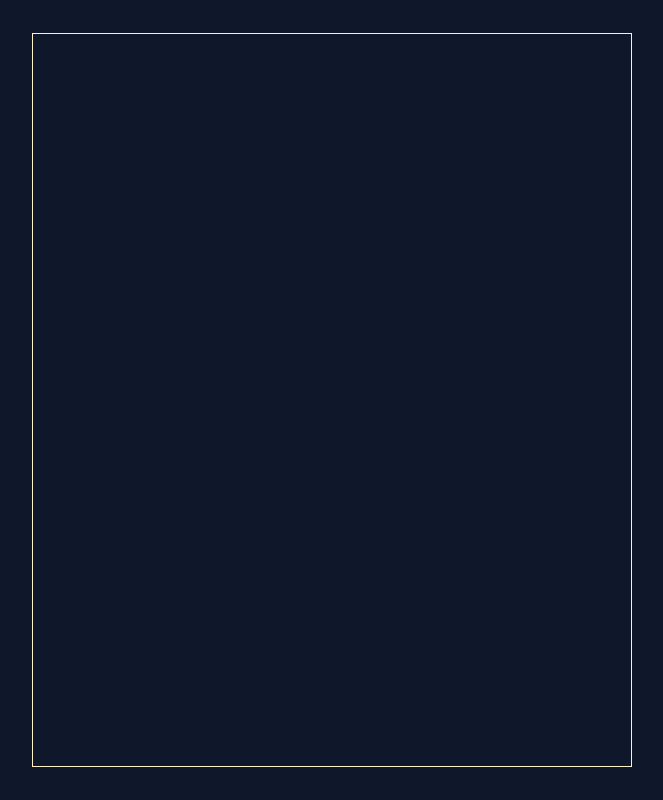
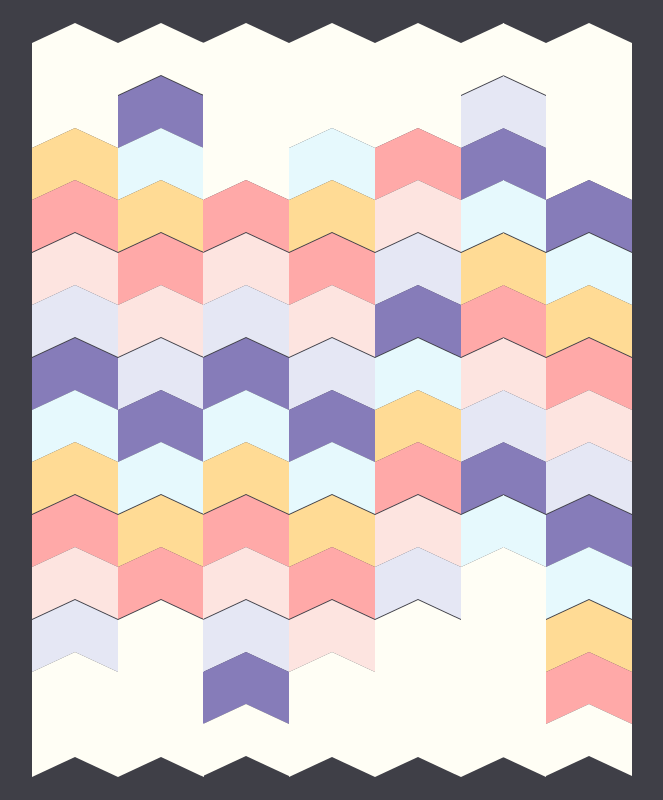
Before and after one commit to aweidele-projects/blanket-pattern, a React (Vite) app: page / in a window 1280 px wide. Shown: the whole page, without its empty margins (308-971 px from the left). Built offline with nearby package versions, Linux system fonts and the light colour scheme.

Commit message:
Apply swatches

```diff
--- a/index.html
+++ b/index.html
@@ -6,7 +6,7 @@
     <meta name="viewport" content="width=device-width, initial-scale=1.0" />
     <title>Chevron Panel Knit Baby Blanket</title>
   </head>
-  <body class="bg-slate-900">
+  <body class="bg-zinc-700">
     <div id="root"></div>
     <script type="module" src="/src/main.jsx"></script>
   </body>
--- a/src/components/Blanket.jsx
+++ b/src/components/Blanket.jsx
@@ -1,16 +1,15 @@
 import { useState } from "react";
 import { pattern, colors, patternColumns } from "../inc/pattern";
+import { Swatch } from "./Swatch";
 
 export const Blanket = () => {
   const [swatchColors, setSwatchColors] = useState(colors);
-  console.log(swatchColors);
-  console.log(patternColumns(pattern));
 
   return (
-    <div className="aspect-blanket border border-amber-100 w-full max-w-150">
+    <div className="aspect-blanket w-full max-w-150">
       <div className="h-full grid grid-cols-(--blanket-cols) grid-rows-(--blanket-rows)">
-        {[...Array(98)].map((e, i) => (
-          <div key={i}></div>
+        {patternColumns(pattern).map((swatch, i) => (
+          <Swatch key={i} swatch={swatch} color={swatchColors[swatch.color]} />
         ))}
       </div>
     </div>
--- a/src/components/Swatch.jsx
+++ b/src/components/Swatch.jsx
@@ -1,3 +1,9 @@
-export const Swatch = ({ color, span }) => {
-  return <div></div>;
+export const Swatch = ({ color, swatch }) => {
+  console.log(swatch);
+  return (
+    <div className="flex" style={{ gridColumn: swatch.column, gridRow: `${swatch.row} / ${swatch.row + swatch.span}` }}>
+      <div className="grow -skew-y-25" style={{ backgroundColor: color }}></div>
+      <div className="grow skew-y-25" style={{ backgroundColor: color }}></div>
+    </div>
+  );
 };
```
